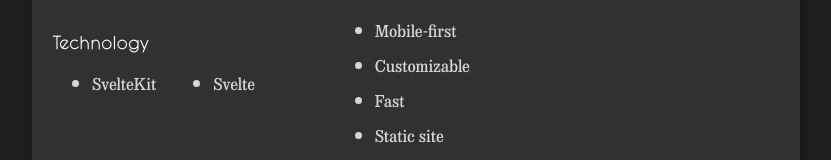
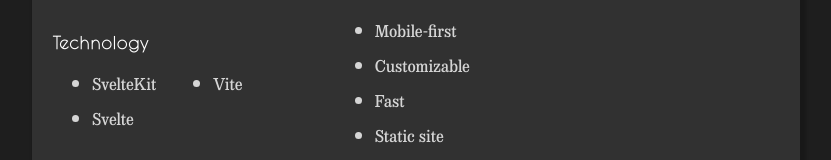
Before and after one commit to ZackarySantana/Gallery, a SvelteKit app: page / in a window 1280 px wide. Shown: the part 4896-5056 px from the top of the page, without its empty margins (224-1055 px from the left). Built offline with nearby package versions, Linux system fonts and the light colour scheme.

Commit message:
Added technology to portfolio

```diff
--- a/src/routes/projects.ts
+++ b/src/routes/projects.ts
@@ -84,7 +84,7 @@
         solution: "I used SvelteKit because I have used Svelte before, but wanted more practice with it.",
         images: [{ src: "/images/portfolio.png", alt: "Attach home screen" }],
         features: ["Mobile-first", "Customizable", "Fast", "Static site"],
-        techs: ["SvelteKit", "Svelte"],
+        techs: ["SvelteKit", "Svelte", "Vite"],
         github: "https://github.com/ZackarySantana/Gallery",
     }
 ];
```
